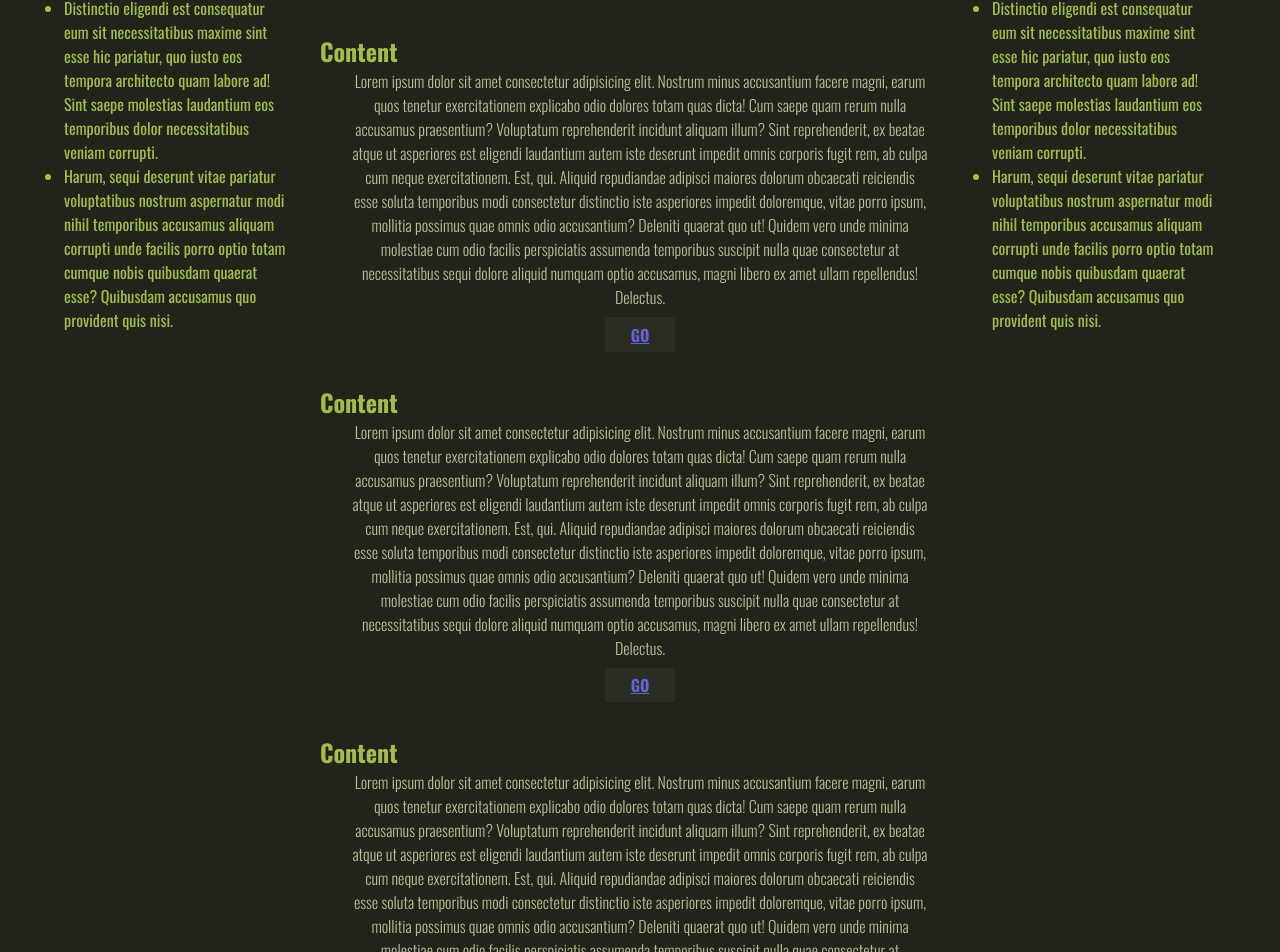
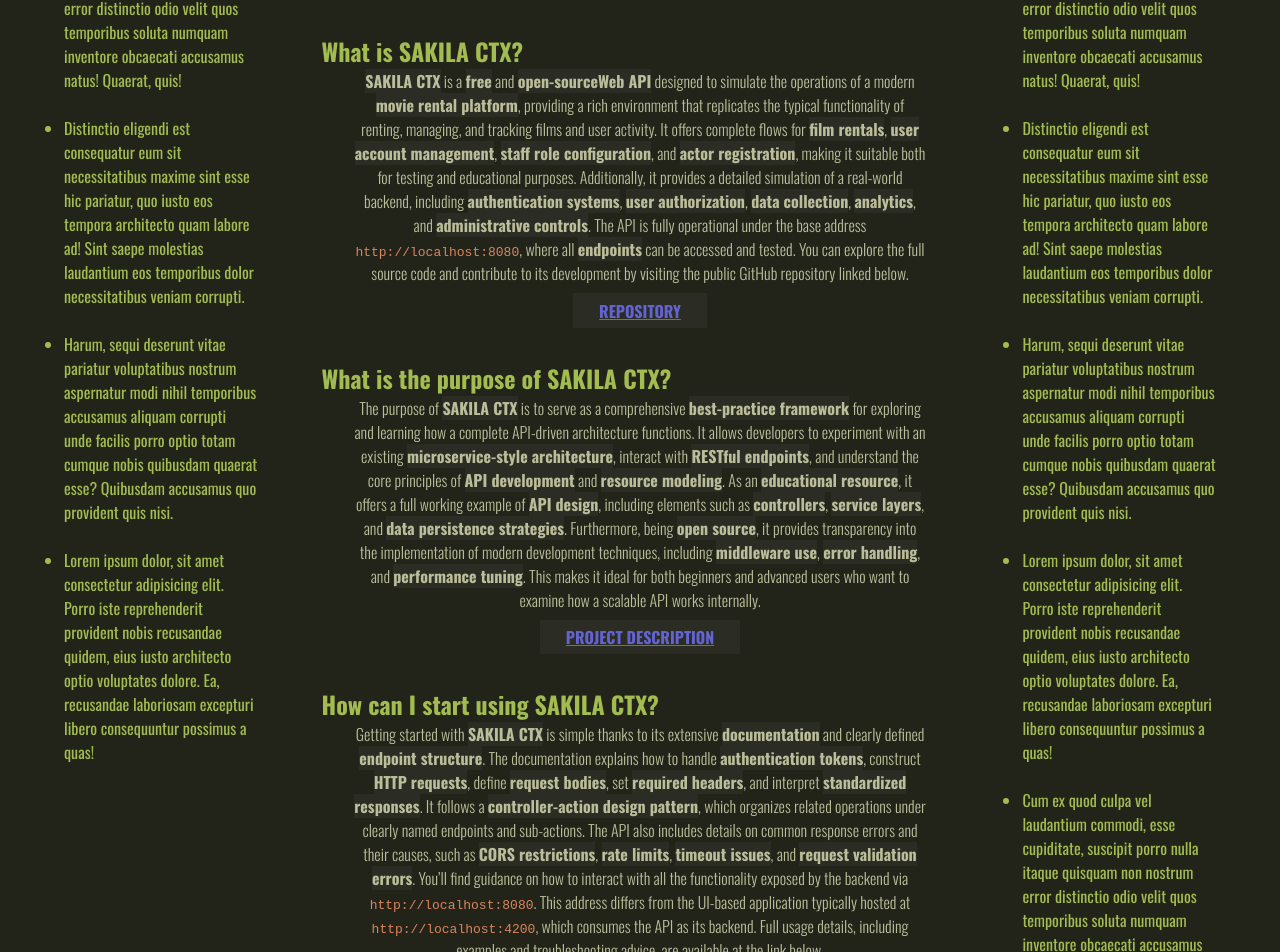
Before and after one commit to AmpolStack/SakilaWebCTX, an Angular app: page /home in a window 1280 px wide. Shown: the part 431-1383 px from the top of the page. Built offline with nearby package versions, Linux system fonts and the light colour scheme.

Commit message:
feat: Include new templates and styles for Landing Component

```diff
--- a/src/app/landing/landing.component.css
+++ b/src/app/landing/landing.component.css
@@ -6,8 +6,8 @@
     ". footer .";
     justify-content: center;
     align-items: start;
-    align-content: center;
-    gap: 4rem 2rem;
+    align-content: start;
+    gap: 4rem 4rem;
     background-color: var(--bgColor);
     color: var(--fntSpeccial);
     min-height: 100vh;
@@ -38,11 +38,18 @@ main{
 }
 
 aside{
+    /* background-color: #444; */
     max-width: 20rem;
 }
 
 section > a{
     align-self: center;
+}
+
+ul{
+    display: flex;
+    flex-direction: column;
+    gap: 1.5rem;
 }
 
 section{
@@ -66,6 +73,7 @@ section h2{
 }
 
 h1{
+    /* text-decoration:underline; */
     text-wrap: nowrap;
     font-size: 7rem;
 }
@@ -101,7 +109,11 @@ a{
     transition: color .5s ease-in-out, background-color .5s ease-in-out, scale .1s ease-in-out, border-color .5s ease-in-out;
 }
 
-a:hover{
+/* ul p{
+    color: var(--fntSecondary);
+} */
+
+a:hover, a:focus{
     border-color: #6363d1;
     scale: 0.85;
 }
@@ -120,6 +132,14 @@ footer{
 
 }
 
+code{
+    color: var(--fntSubtitle);
+}
+
+strong{
+    background-color: #7a797919;
+}
+
 main, section, footer{
     max-width: 40rem;
 }
@@ -129,6 +149,8 @@ main, section, footer{
     display: flex;
     flex-direction: column;
     gap: 1.5rem 0;
+    justify-content: center;
+    align-items: center;
 }
 
 @media (max-width: 1200px) {
@@ -139,5 +161,23 @@ main, section, footer{
         "aside-one"
         "aside-two"
         "footer";
+        justify-content: center;
+        align-items: center;
+        align-content: center;
     }
+
+    :host > *{
+        max-width: 100%;
+        /* background-color: #444; */
+    }
+
+    ul{
+        flex-direction: row;
+        flex-wrap: wrap;
+    }
+
+    ul > *{
+        flex: 1 0 10rem;
+    }
+
 }
--- a/src/app/landing/landing.component.html
+++ b/src/app/landing/landing.component.html
@@ -11,28 +11,39 @@
     </nav>
     <div class="main-container">
         <section>
-        <h2>Content</h2>
-        <p>Lorem ipsum dolor sit amet consectetur adipisicing elit. Nostrum minus accusantium facere magni, earum quos tenetur exercitationem explicabo odio dolores totam quas dicta! Cum saepe quam rerum nulla accusamus praesentium?
-        Voluptatum reprehenderit incidunt aliquam illum? Sint reprehenderit, ex beatae atque ut asperiores est eligendi laudantium autem iste deserunt impedit omnis corporis fugit rem, ab culpa cum neque exercitationem. Est, qui.
-        Aliquid repudiandae adipisci maiores dolorum obcaecati reiciendis esse soluta temporibus modi consectetur distinctio iste asperiores impedit doloremque, vitae porro ipsum, mollitia possimus quae omnis odio accusantium? Deleniti quaerat quo ut!
-        Quidem vero unde minima molestiae cum odio facilis perspiciatis assumenda temporibus suscipit nulla quae consectetur at necessitatibus sequi dolore aliquid numquam optio accusamus, magni libero ex amet ullam repellendus! Delectus.</p>
-            <a href="">Go</a>
+            <h2>What is SAKILA CTX?</h2>
+            <p>
+                <strong>SAKILA CTX</strong> is a <strong>free</strong> and <strong>open-source</strong> <strong>Web API</strong> designed to simulate the operations of a modern <strong>movie rental platform</strong>, providing a rich environment that replicates the typical functionality of renting, managing, and tracking films and user activity.
+                It offers complete flows for <strong>film rentals</strong>, <strong>user account management</strong>, <strong>staff role configuration</strong>, and <strong>actor registration</strong>, making it suitable both for testing and educational purposes.
+                Additionally, it provides a detailed simulation of a real-world backend, including <strong>authentication systems</strong>, <strong>user authorization</strong>, <strong>data collection</strong>, <strong>analytics</strong>, and <strong>administrative controls</strong>.
+                The API is fully operational under the base address <code>{{API_URL}}</code>, where all <strong>endpoints</strong> can be accessed and tested.
+                You can explore the full source code and contribute to its development by visiting the public GitHub repository linked below.
+            </p>
+            <a href="https://github.com/AmpolStack/SakilaPJT">repository</a>
         </section>
         <section>
-            <h2>Content</h2>
-            <p>Lorem ipsum dolor sit amet consectetur adipisicing elit. Nostrum minus accusantium facere magni, earum quos tenetur exercitationem explicabo odio dolores totam quas dicta! Cum saepe quam rerum nulla accusamus praesentium?
-            Voluptatum reprehenderit incidunt aliquam illum? Sint reprehenderit, ex beatae atque ut asperiores est eligendi laudantium autem iste deserunt impedit omnis corporis fugit rem, ab culpa cum neque exercitationem. Est, qui.
-            Aliquid repudiandae adipisci maiores dolorum obcaecati reiciendis esse soluta temporibus modi consectetur distinctio iste asperiores impedit doloremque, vitae porro ipsum, mollitia possimus quae omnis odio accusantium? Deleniti quaerat quo ut!
-            Quidem vero unde minima molestiae cum odio facilis perspiciatis assumenda temporibus suscipit nulla quae consectetur at necessitatibus sequi dolore aliquid numquam optio accusamus, magni libero ex amet ullam repellendus! Delectus.</p>
-            <a href="">Go</a>
+            <h2>What is the purpose of SAKILA CTX?</h2>
+            <p>
+                The purpose of <strong>SAKILA CTX</strong> is to serve as a comprehensive <strong>best-practice framework</strong> for exploring and learning how a complete API-driven architecture functions.
+                It allows developers to experiment with an existing <strong>microservice-style architecture</strong>, interact with <strong>RESTful endpoints</strong>, and understand the core principles of <strong>API development</strong> and <strong>resource modeling</strong>.
+                As an <strong>educational resource</strong>, it offers a full working example of <strong>API design</strong>, including elements such as <strong>controllers</strong>, <strong>service layers</strong>, and <strong>data persistence strategies</strong>.
+                Furthermore, being <strong>open source</strong>, it provides transparency into the implementation of modern development techniques, including <strong>middleware use</strong>, <strong>error handling</strong>, and <strong>performance tuning</strong>.
+                This makes it ideal for both beginners and advanced users who want to examine how a scalable API works internally.
+            </p>
+            <a href="https://github.com/AmpolStack/SakilaPJT/blob/master/README.md">project description</a>
         </section>
         <section>
-            <h2>Content</h2>
-            <p>Lorem ipsum dolor sit amet consectetur adipisicing elit. Nostrum minus accusantium facere magni, earum quos tenetur exercitationem explicabo odio dolores totam quas dicta! Cum saepe quam rerum nulla accusamus praesentium?
-            Voluptatum reprehenderit incidunt aliquam illum? Sint reprehenderit, ex beatae atque ut asperiores est eligendi laudantium autem iste deserunt impedit omnis corporis fugit rem, ab culpa cum neque exercitationem. Est, qui.
-            Aliquid repudiandae adipisci maiores dolorum obcaecati reiciendis esse soluta temporibus modi consectetur distinctio iste asperiores impedit doloremque, vitae porro ipsum, mollitia possimus quae omnis odio accusantium? Deleniti quaerat quo ut!
-            Quidem vero unde minima molestiae cum odio facilis perspiciatis assumenda temporibus suscipit nulla quae consectetur at necessitatibus sequi dolore aliquid numquam optio accusamus, magni libero ex amet ullam repellendus! Delectus.</p>
-            <a href="">Go</a>
+            <h2>How can I start using SAKILA CTX?</h2>
+            <p>
+                Getting started with <strong>SAKILA CTX</strong> is simple thanks to its extensive <strong>documentation</strong> and clearly defined <strong>endpoint structure</strong>.
+                The documentation explains how to handle <strong>authentication tokens</strong>, construct <strong>HTTP requests</strong>, define <strong>request bodies</strong>, set <strong>required headers</strong>, and interpret <strong>standardized responses</strong>.
+                It follows a <strong>controller-action design pattern</strong>, which organizes related operations under clearly named endpoints and sub-actions.
+                The API also includes details on common response errors and their causes, such as <strong>CORS restrictions</strong>, <strong>rate limits</strong>, <strong>timeout issues</strong>, and <strong>request validation errors</strong>.
+                You’ll find guidance on how to interact with all the functionality exposed by the backend via <code>http://localhost:8080</code>.
+                This address differs from the UI-based application typically hosted at <code>{{FRONT_URL}}</code>, which consumes the API as its backend.
+                Full usage details, including examples and troubleshooting advice, are available at the link below.
+            </p>
+            <a href="#">Use Documentation</a>
         </section>
     </div>
 </main>
@@ -51,10 +62,19 @@
         <li>
             <p>Harum, sequi deserunt vitae pariatur voluptatibus nostrum aspernatur modi nihil temporibus accusamus aliquam corrupti unde facilis porro optio totam cumque nobis quibusdam quaerat esse? Quibusdam accusamus quo provident quis nisi.</p>
         </li>
+        <li>
+            <p>Lorem ipsum dolor, sit amet consectetur adipisicing elit. Porro iste reprehenderit provident nobis recusandae quidem, eius iusto architecto optio voluptates dolore. Ea, recusandae laboriosam excepturi libero consequuntur possimus a quas!</p>
+        </li>
+        <li>
+            <p>Cum ex quod culpa vel laudantium commodi, esse cupiditate, suscipit porro nulla itaque quisquam non nostrum error distinctio odio velit quos temporibus soluta numquam inventore obcaecati accusamus natus! Quaerat, quis!</p>
+        </li>
+                <li>
+            <p>Distinctio eligendi est consequatur eum sit necessitatibus maxime sint esse hic pariatur, quo iusto eos tempora architecto quam labore ad! Sint saepe molestias laudantium eos temporibus dolor necessitatibus veniam corrupti.</p>
+        </li>
     </ul>
 </aside>
 <aside class="aside-one">
-    <h3>Most rented Movies</h3>
+    <h3>Most Searched Actors</h3>
     <ul>
         <li>
             <p>Lorem ipsum dolor, sit amet consectetur adipisicing elit. Porro iste reprehenderit provident nobis recusandae quidem, eius iusto architecto optio voluptates dolore. Ea, recusandae laboriosam excepturi libero consequuntur possimus a quas!</p>
@@ -68,6 +88,9 @@
         <li>
             <p>Harum, sequi deserunt vitae pariatur voluptatibus nostrum aspernatur modi nihil temporibus accusamus aliquam corrupti unde facilis porro optio totam cumque nobis quibusdam quaerat esse? Quibusdam accusamus quo provident quis nisi.</p>
         </li>
+        <li>
+            <p>Lorem ipsum dolor, sit amet consectetur adipisicing elit. Porro iste reprehenderit provident nobis recusandae quidem, eius iusto architecto optio voluptates dolore. Ea, recusandae laboriosam excepturi libero consequuntur possimus a quas!</p>
+        </li>
     </ul>
 </aside>
 <footer>
--- a/src/app/landing/landing.component.ts
+++ b/src/app/landing/landing.component.ts
@@ -1,5 +1,6 @@
-import { Component } from '@angular/core';
+import { Component, inject } from '@angular/core';
 import { RouterModule } from '@angular/router';
+import { API_URL } from '../app.config';
 
 @Component({
   selector: 'app-landing',
@@ -8,5 +9,6 @@ import { RouterModule } from '@angular/router';
   styleUrl: './landing.component.css'
 })
 export class LandingComponent {
-
+  public API_URL : string = inject(API_URL)
+  public FRONT_URL : string = 'http://localhost:4200'
 }
--- a/src/index.html
+++ b/src/index.html
@@ -2,7 +2,7 @@
 <html lang="en">
 <head>
   <meta charset="utf-8">
-  <title>SakilaPjt</title>
+  <title>Sakila</title>
   <base href="/">
   <meta name="viewport" content="width=device-width, initial-scale=1">
   <link rel="icon" type="image/x-icon" href="favicon.ico">
--- a/src/styles.css
+++ b/src/styles.css
@@ -13,6 +13,8 @@ body{
     --fntPrincipal: #22241a;
     --fntSecondary: #bbbe9a;
     --fntLink: #5175bc;
+
+    --fntSubtitle: #d9855e;
 }
 
 /* :root{
```
